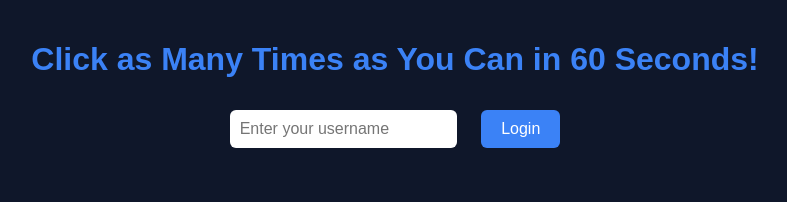
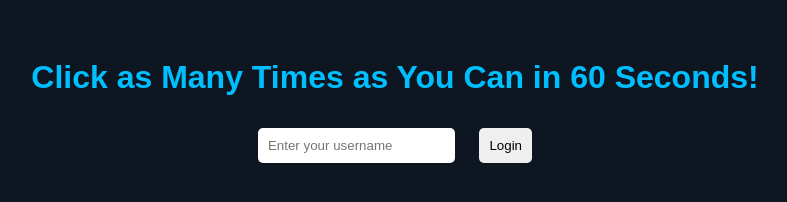
Before and after one commit to nopal426/Game-Clicker, a plain HTML site: page index.html in a window 1280 px wide. Shown: the whole page, without its empty margins (245-1032 px from the left). Drawn offline with Linux system fonts and the light colour scheme.

Commit message:
Update style.css

```diff
--- a/style.css
+++ b/style.css
@@ -1,36 +1,37 @@
 body {
-  font-family: Arial, sans-serif;
+  background-color: #0e1621;
+  color: #ffffff;
+  font-family: sans-serif;
   text-align: center;
-  background-color: #0f172a;
-  color: #ffffff;
-  margin: 0;
-  padding: 20px;
+  padding: 30px;
+  user-select: none;
+  -webkit-user-select: none;
+  -ms-user-select: none;
 }
 
-h1, h2 {
-  color: #3b82f6;
+h1 {
+  color: #00bfff;
 }
 
-button {
-  padding: 10px 20px;
-  font-size: 16px;
+input, button {
+  padding: 10px;
   margin: 10px;
-  cursor: pointer;
-  background-color: #3b82f6;
-  color: white;
+  border-radius: 5px;
   border: none;
-  border-radius: 6px;
-}
-
-input {
-  padding: 10px;
-  font-size: 16px;
-  border-radius: 6px;
-  border: none;
-  margin: 10px;
 }
 
 #click-button {
-  font-size: 20px;
-  background-color: #22c55e;
+  font-size: 18px;
+  background-color: #00bfff;
+  color: white;
+  cursor: pointer;
 }
+
+#click-button:disabled {
+  background-color: #555;
+  cursor: not-allowed;
+}
+
+#leaderboard {
+  margin-top: 20px;
+}
```
